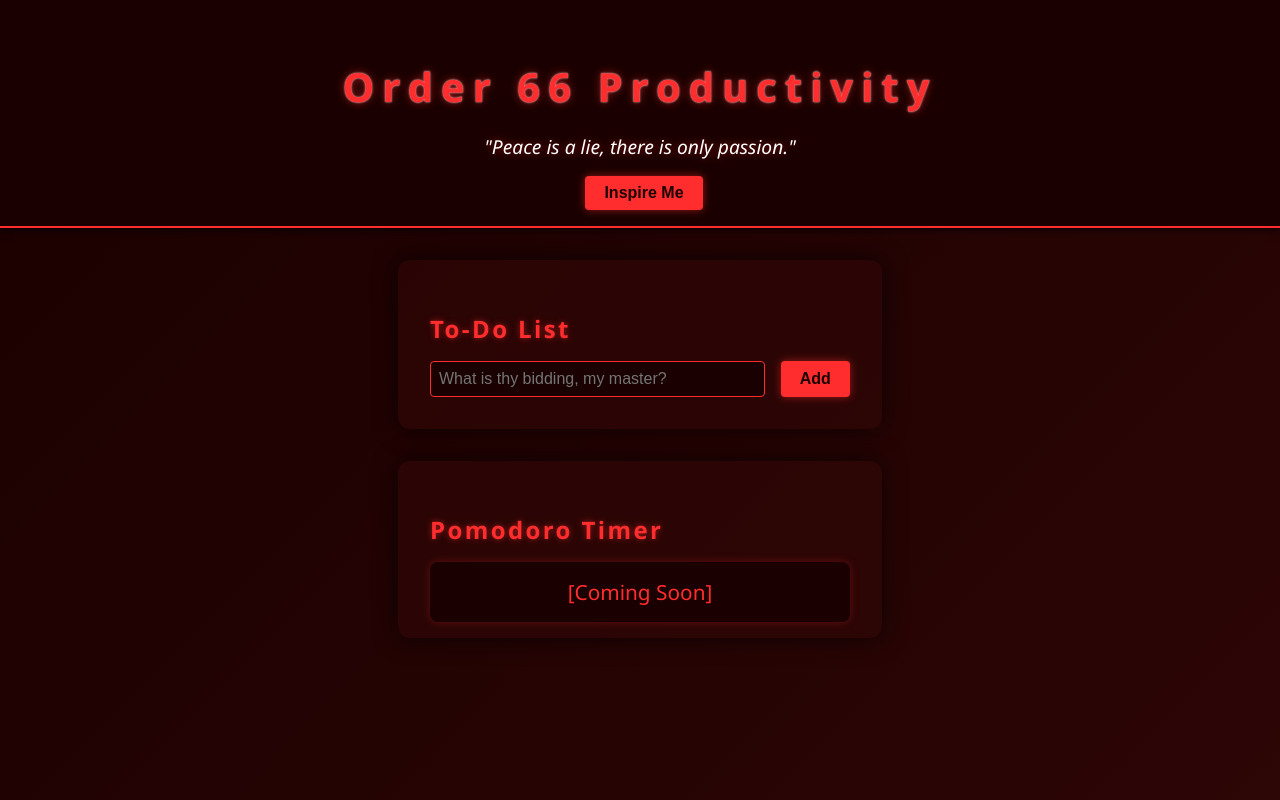
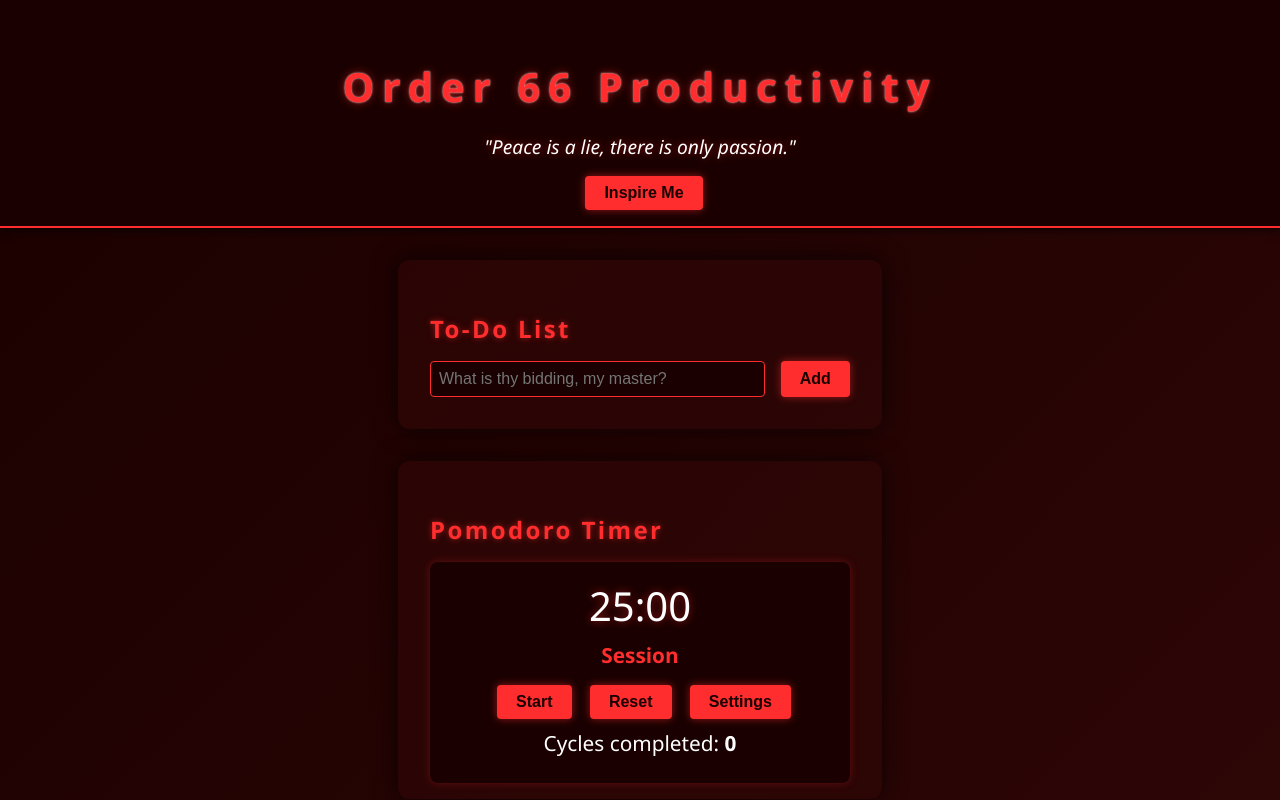
Before and after one commit to sanzzzz-g/order66, a React (Create React App) app in the folder frontend/: page / in a window 1280 px wide. Built offline with nearby package versions, Linux system fonts and the light colour scheme.

Commit message:
Made the react website

```diff
--- a/frontend/src/App.js
+++ b/frontend/src/App.js
@@ -1,5 +1,6 @@
 import React, { useState } from 'react';
 import './App.css';
+import PomodoroTimer from './PomodoroTimer';
 
 const SITH_QUOTES = [
   'Peace is a lie, there is only passion.',
@@ -65,7 +66,7 @@ function App() {
         </section>
         <section className="SithSection">
           <h2>Pomodoro Timer</h2>
-          <div className="SithPomodoro">[Coming Soon]</div>
+          <PomodoroTimer />
         </section>
       </main>
     </div>
--- /dev/null
+++ b/frontend/src/PomodoroTimer.js
@@ -0,0 +1,120 @@
+import React, { useState, useRef, useEffect } from 'react';
+
+const DEFAULT_SESSION = 25; // minutes
+const DEFAULT_BREAK = 5; // minutes
+const DEFAULT_LONG_BREAK = 15; // minutes
+const CYCLES_BEFORE_LONG_BREAK = 4;
+
+const beepUrl = "https://actions.google.com/sounds/v1/alarms/beep_short.ogg";
+
+function PomodoroTimer() {
+  const [sessionLength, setSessionLength] = useState(DEFAULT_SESSION);
+  const [breakLength, setBreakLength] = useState(DEFAULT_BREAK);
+  const [longBreakLength, setLongBreakLength] = useState(DEFAULT_LONG_BREAK);
+  const [isRunning, setIsRunning] = useState(false);
+  const [isSession, setIsSession] = useState(true);
+  const [timeLeft, setTimeLeft] = useState(DEFAULT_SESSION * 60);
+  const [cycles, setCycles] = useState(0);
+  const [showSettings, setShowSettings] = useState(false);
+  const intervalRef = useRef(null);
+  const audioRef = useRef(null);
+
+  useEffect(() => {
+    setTimeLeft((isSession ? sessionLength : (cycles % CYCLES_BEFORE_LONG_BREAK === 0 && cycles !== 0 ? longBreakLength : breakLength)) * 60);
+    // eslint-disable-next-line
+  }, [sessionLength, breakLength, longBreakLength, isSession]);
+
+  useEffect(() => {
+    if (isRunning) {
+      intervalRef.current = setInterval(() => {
+        setTimeLeft(prev => {
+          if (prev <= 1) {
+            handleSwitch();
+            return 0;
+          }
+          return prev - 1;
+        });
+      }, 1000);
+    } else if (intervalRef.current) {
+      clearInterval(intervalRef.current);
+    }
+    return () => clearInterval(intervalRef.current);
+    // eslint-disable-next-line
+  }, [isRunning]);
+
+  const handleSwitch = () => {
+    if (audioRef.current) {
+      audioRef.current.play();
+    }
+    if (isSession) {
+      setIsSession(false);
+      setTimeLeft((cycles % CYCLES_BEFORE_LONG_BREAK === 0 && cycles !== 0 ? longBreakLength : breakLength) * 60);
+    } else {
+      setIsSession(true);
+      setCycles(c => c + 1);
+      setTimeLeft(sessionLength * 60);
+    }
+  };
+
+  const handleStartPause = () => {
+    setIsRunning(r => !r);
+  };
+
+  const handleReset = () => {
+    setIsRunning(false);
+    setIsSession(true);
+    setCycles(0);
+    setTimeLeft(sessionLength * 60);
+  };
+
+  const handleSettingsSave = (e) => {
+    e.preventDefault();
+    setShowSettings(false);
+    setIsRunning(false);
+    setIsSession(true);
+    setCycles(0);
+    setTimeLeft(sessionLength * 60);
+  };
+
+  const formatTime = (secs) => {
+    const m = Math.floor(secs / 60).toString().padStart(2, '0');
+    const s = (secs % 60).toString().padStart(2, '0');
+    return `${m}:${s}`;
+  };
+
+  return (
+    <div className="SithPomodoro">
+      <div style={{fontSize: 40, textAlign: 'center', color: isSession ? '#fff' : '#ff2d2d', textShadow: '0 0 8px #ff2d2d88'}}>
+        {formatTime(timeLeft)}
+      </div>
+      <div style={{textAlign: 'center', margin: '0.5rem 0 1rem 0'}}>
+        <span style={{fontWeight: 'bold', color: '#ff2d2d'}}>{isSession ? 'Session' : (cycles % CYCLES_BEFORE_LONG_BREAK === 0 && cycles !== 0 ? 'Long Break' : 'Break')}</span>
+      </div>
+      <div style={{display: 'flex', justifyContent: 'center', gap: 10, marginBottom: 10}}>
+        <button className="SithButton" onClick={handleStartPause}>{isRunning ? 'Pause' : 'Start'}</button>
+        <button className="SithButton" onClick={handleReset}>Reset</button>
+        <button className="SithButton" onClick={() => setShowSettings(s => !s)}>Settings</button>
+      </div>
+      <div style={{textAlign: 'center', marginBottom: 10, color: '#fff'}}>
+        <span>Cycles completed: <b>{cycles}</b></span>
+      </div>
+      {showSettings && (
+        <form onSubmit={handleSettingsSave} style={{background: '#2d0606', padding: 10, borderRadius: 8, border: '1px solid #ff2d2d', marginBottom: 10, color: '#fff'}}>
+          <div style={{marginBottom: 8}}>
+            <label>Session (min): <input type="number" min="1" max="60" value={sessionLength} onChange={e => setSessionLength(Number(e.target.value))} style={{background: '#1a0000', color: '#fff', border: '1px solid #ff2d2d', borderRadius: 4, marginLeft: 4}} /></label>
+          </div>
+          <div style={{marginBottom: 8}}>
+            <label>Break (min): <input type="number" min="1" max="30" value={breakLength} onChange={e => setBreakLength(Number(e.target.value))} style={{background: '#1a0000', color: '#fff', border: '1px solid #ff2d2d', borderRadius: 4, marginLeft: 4}} /></label>
+          </div>
+          <div style={{marginBottom: 8}}>
+            <label>Long Break (min): <input type="number" min="1" max="60" value={longBreakLength} onChange={e => setLongBreakLength(Number(e.target.value))} style={{background: '#1a0000', color: '#fff', border: '1px solid #ff2d2d', borderRadius: 4, marginLeft: 4}} /></label>
+          </div>
+          <button className="SithButton" type="submit">Save</button>
+        </form>
+      )}
+      <audio ref={audioRef} src={beepUrl} preload="auto" />
+    </div>
+  );
+}
+
+export default PomodoroTimer;
```
